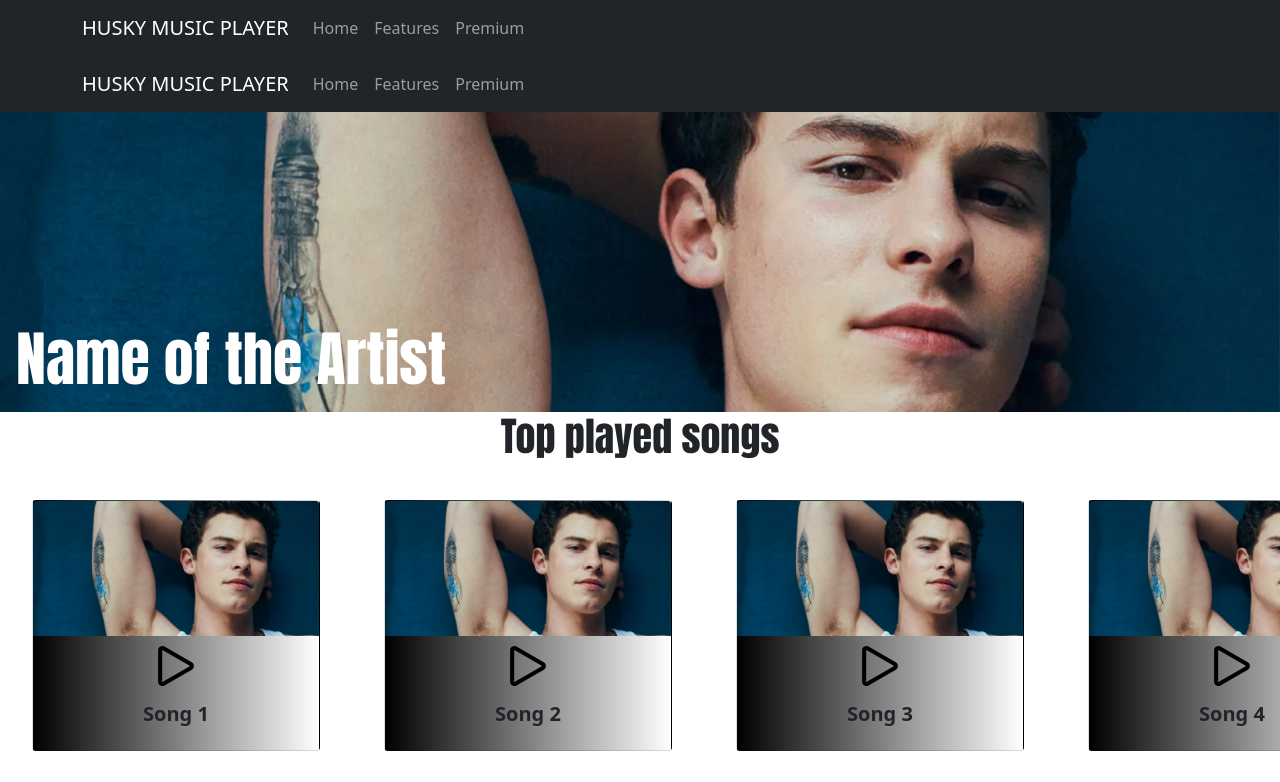
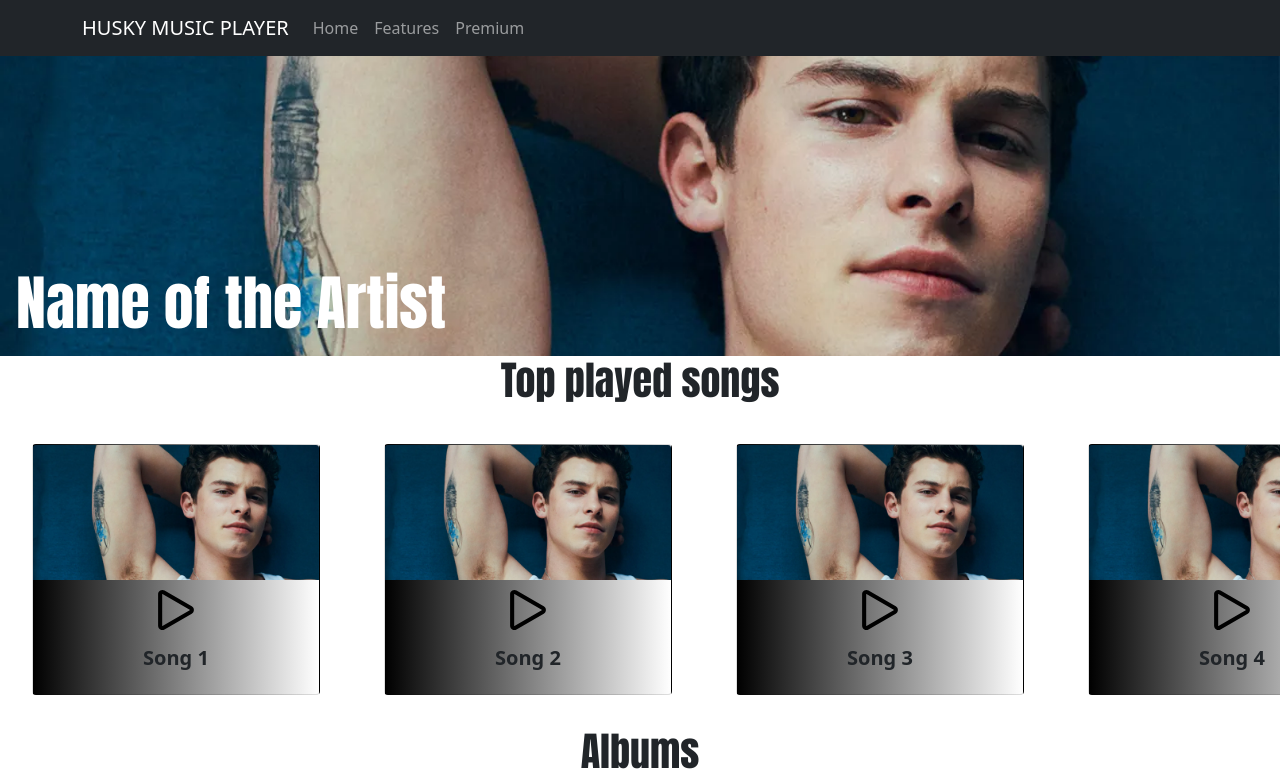
Before and after one commit to Ronitm10/Husky_music_project, a React (Create React App) app in the folder frontend/: page /artist/1 in a window 1280 px wide. Shown: the top 782 px of the page. Built offline with nearby package versions, Linux system fonts and the light colour scheme; no server answers.

Commit message:
minor changes in artist component

```diff
--- a/frontend/src/Components/Artist/Artist.js
+++ b/frontend/src/Components/Artist/Artist.js
@@ -40,7 +40,7 @@ export default function Artist() {
 
  return (
           <div className='main'>
-                        <NVbar />
+
 
                         <div class='imageContainer' style={{width:"100%", height: "300px"}} >
 
```
